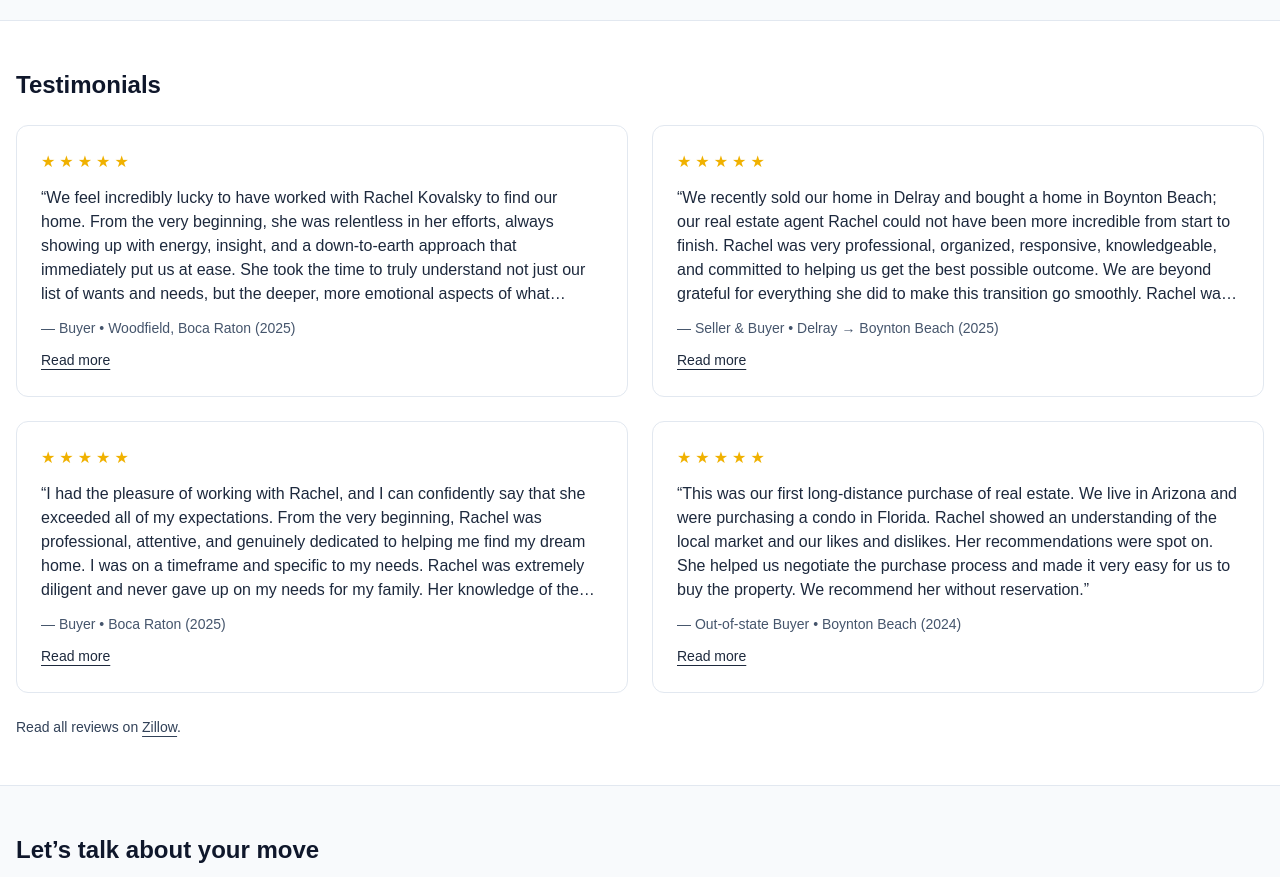
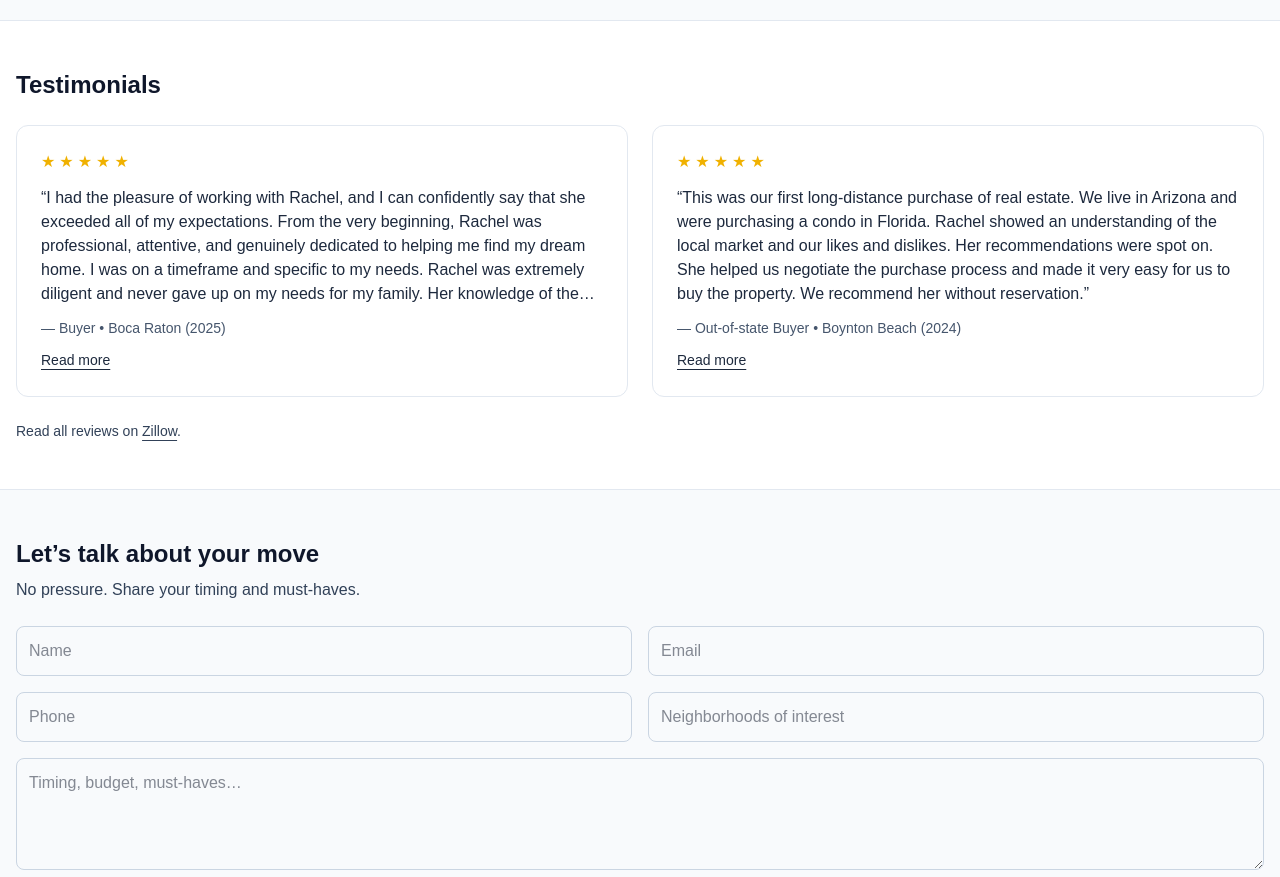
Before and after one commit to tkovalsky/rachel-site, a Next.js app: page / in a window 1280 px wide. Shown: the part 1540-2417 px from the top of the page. Built offline with nearby package versions, Linux system fonts and the light colour scheme.

Commit message:
external links in new tab

```diff
--- a/package.json
+++ b/package.json
@@ -22,6 +22,7 @@
   "devDependencies": {
     "@biomejs/biome": "2.2.0",
     "@playwright/test": "^1.55.1",
+    "@tailwindcss/line-clamp": "^0.4.4",
     "@tailwindcss/postcss": "^4.1.14",
     "@types/node": "^20",
     "@types/react": "^19",
--- a/src/app/components/Testimonials.tsx
+++ b/src/app/components/Testimonials.tsx
@@ -1,21 +1,36 @@
 "use client";
-import { useState } from "react";
+import { useState, useMemo } from "react";
 import Link from "next/link";
 
 type Review = { q: string; a: string };
+
 export default function Testimonials({ items }: { items: Review[] }) {
+  // Show 2 random testimonials each load
+  const displayed = useMemo(() => {
+    const shuffled = [...items].sort(() => 0.5 - Math.random());
+    return shuffled.slice(0, 2);
+  }, [items]);
+
   return (
     <section id="testimonials" className="border-t border-slate-200">
       <div className="mx-auto max-w-7xl px-4 py-12">
         <h2 className="text-2xl font-semibold text-slate-900">Testimonials</h2>
         <div className="mt-6 grid md:grid-cols-2 gap-6" role="list">
-          {items.map((t, i) => <Card key={i} q={t.q} a={t.a} />)}
+          {displayed.map((t, i) => (
+            <Card key={i} q={t.q} a={t.a} />
+          ))}
         </div>
         <p className="mt-6 text-sm text-slate-700">
           Read all reviews on{" "}
-          <Link href="https://www.zillow.com/profile/rachel-kovalsky4#reviews" className="underline underline-offset-4">
+          <Link
+            href="https://www.zillow.com/profile/rachel-kovalsky4#reviews"
+            target="_blank"
+            rel="noopener noreferrer"
+            className="underline underline-offset-4"
+          >
             Zillow
-          </Link>.
+          </Link>
+          .
         </p>
       </div>
     </section>
@@ -25,7 +40,10 @@ export default function Testimonials({ items }: { items: Review[] }) {
 function Card({ q, a }: { q: string; a: string }) {
   const [open, setOpen] = useState(false);
   return (
-    <figure className="rounded-xl border border-slate-200 bg-white p-6" role="listitem">
+    <figure
+      className="rounded-xl border border-slate-200 bg-white p-6 transition-shadow hover:shadow-md"
+      role="listitem"
+    >
       <div aria-hidden="true" className="mb-3 flex gap-1 text-yellow-500">
         <span>★</span><span>★</span><span>★</span><span>★</span><span>★</span>
       </div>
--- a/src/app/globals.css
+++ b/src/app/globals.css
@@ -29,3 +29,37 @@ body {
   .section { @apply mx-auto max-w-6xl px-4; }
   .card    { @apply rounded-2xl border border-white/10 bg-white/5; }
 }
+
+
+/* a11y: high-contrast defaults, visible focus, better link affordance */
+:root {
+  --brand: #0f172a;       /* slate-900 */
+  --text: #0f172a;        /* AA on white */
+  --muted: #334155;       /* slate-700 */
+  --border: #cbd5e1;      /* slate-300 */
+  --surface: #ffffff;
+  --surface-alt: #f8fafc; /* slate-50 */
+}
+
+html:focus-within { scroll-behavior: smooth; }
+@media (prefers-reduced-motion: reduce) {
+  html:focus-within { scroll-behavior: auto; }
+  *, *::before, *::after { animation-duration: 0.01ms !important; animation-iteration-count: 1 !important; transition-duration: 0.01ms !important; }
+}
+
+body { color: var(--text); background: var(--surface); }
+
+a { text-underline-offset: 4px; }
+a:hover { text-decoration: underline; }
+
+/* focus ring that meets contrast guidelines */
+:focus-visible {
+  outline: 3px solid #2563eb;   /* blue-600 */
+  outline-offset: 2px;
+}
+
+/* screen-reader-only helper (Tailwind's sr-only often used; keep this too) */
+.sr-only:not(:focus):not(:active) {
+  position: absolute; width: 1px; height: 1px; padding: 0; margin: -1px;
+  overflow: hidden; clip: rect(0,0,0,0); white-space: nowrap; border: 0;
+}
--- a/src/app/layout.tsx
+++ b/src/app/layout.tsx
@@ -11,9 +11,14 @@ export const metadata: Metadata = {
 export default function RootLayout({ children }: { children: React.ReactNode }) {
   return (
     <html lang="en">
-      <body className="text-slate-900 bg-white">
+      <body>
+        {/* Skip link for keyboard users */}
+        <a href="#main" className="sr-only focus:not-sr-only focus:fixed focus:top-2 focus:left-2 bg-white text-black px-3 py-2 rounded shadow">
+          Skip to main content
+        </a>
+
         <Navbar />
-        {children}
+        <main id="main" role="main">{children}</main>
         <Footer />
       </body>
     </html>
--- /dev/null
+++ b/tailwind.config.js
@@ -0,0 +1,20 @@
+/** @type {import('tailwindcss').Config} */
+module.exports = {
+  content: [
+    "./src/**/*.{js,ts,jsx,tsx}",
+  ],
+  theme: {
+    extend: {
+      colors: {
+        brand: {
+          50: "#f8fafc",
+          100: "#f1f5f9",
+          900: "#0f172a", // dark navy text
+        },
+      },
+    },
+  },
+  plugins: [
+    require('@tailwindcss/line-clamp'),
+  ],
+};
```
Also changed, not shown: 1 other file (tests, documents, lock files or other folders).
